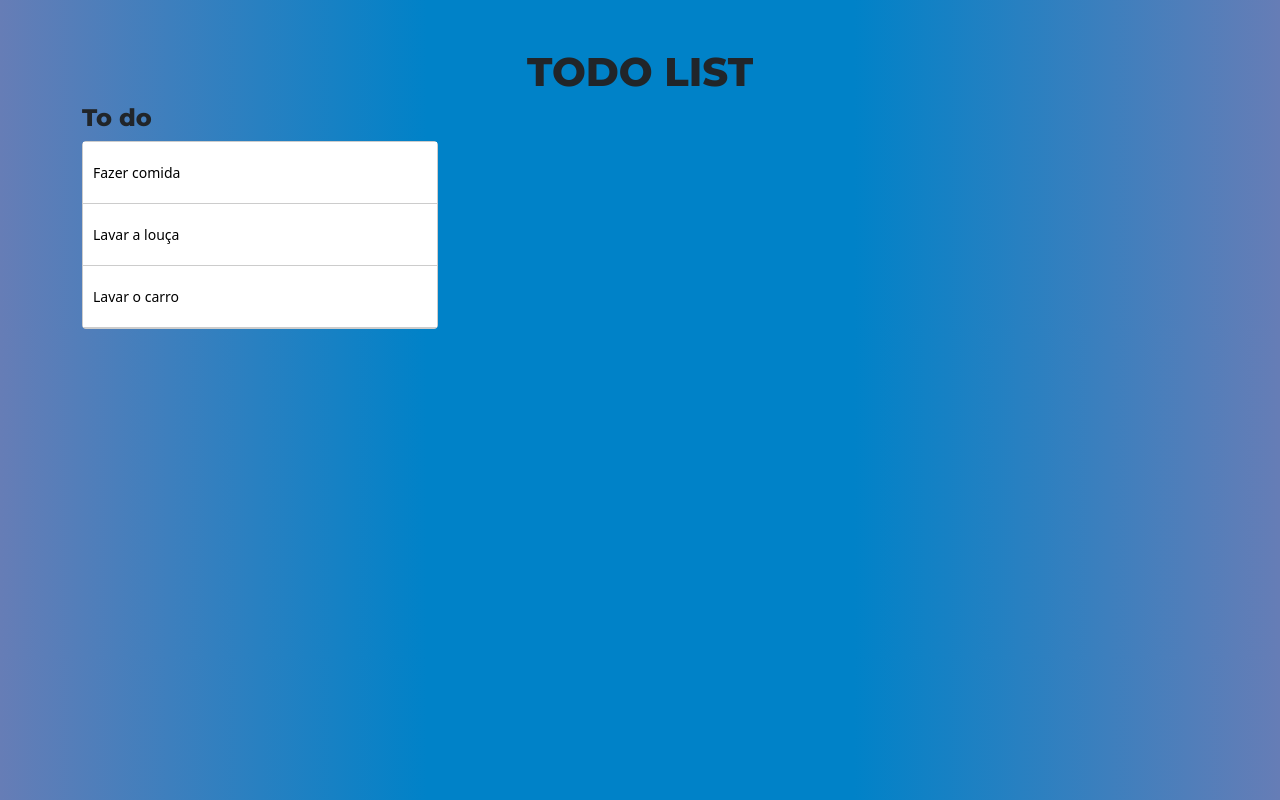
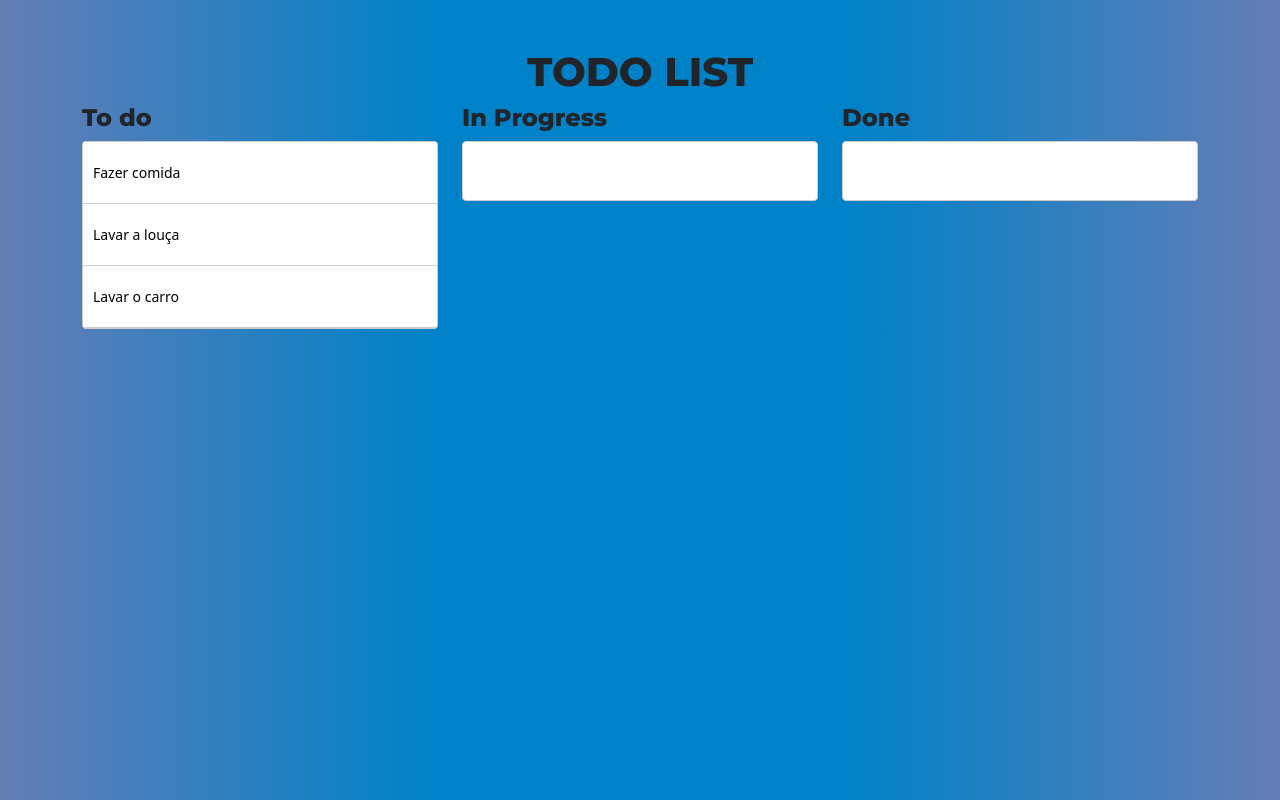
Before and after one commit to wallacewolv/todoDragAndDrop, an Angular app: page / in a window 1280 px wide. Built offline with nearby package versions, Linux system fonts and the light colour scheme.

Commit message:
feat: Criando outras duas listas

```diff
--- a/src/app/components/tarefa/tarefa.component.html
+++ b/src/app/components/tarefa/tarefa.component.html
@@ -6,8 +6,26 @@
   <div class="row">
     <div class="col-lg-4">
       <h4 class="montserrat">To do</h4>
-      <div cdkDropList class="example-list">
+      <div cdkDropList class="example-list" (cdkDropListDropped)="drop($event)">
         <div class="example-box" *ngFor="let item of todo" cdkDrag>
+          {{ item }}
+        </div>
+      </div>
+    </div>
+
+    <div class="col-lg-4">
+      <h4 class="montserrat">In Progress</h4>
+      <div cdkDropList class="example-list" (cdkDropListDropped)="drop($event)">
+        <div class="example-box" *ngFor="let item of progress" cdkDrag>
+          {{ item }}
+        </div>
+      </div>
+    </div>
+
+    <div class="col-lg-4">
+      <h4 class="montserrat">Done</h4>
+      <div cdkDropList class="example-list" (cdkDropListDropped)="drop($event)">
+        <div class="example-box" *ngFor="let item of done" cdkDrag>
           {{ item }}
         </div>
       </div>
--- a/src/app/components/tarefa/tarefa.component.ts
+++ b/src/app/components/tarefa/tarefa.component.ts
@@ -8,6 +8,8 @@ import { Component, OnInit } from '@angular/core';
 })
 export class TarefaComponent implements OnInit {
   todo: Array<string> = ['Fazer comida', 'Lavar a louça', 'Lavar o carro'];
+  progress: Array<string> = [];
+  done: Array<string> = [];
 
   constructor() {}
 
```
